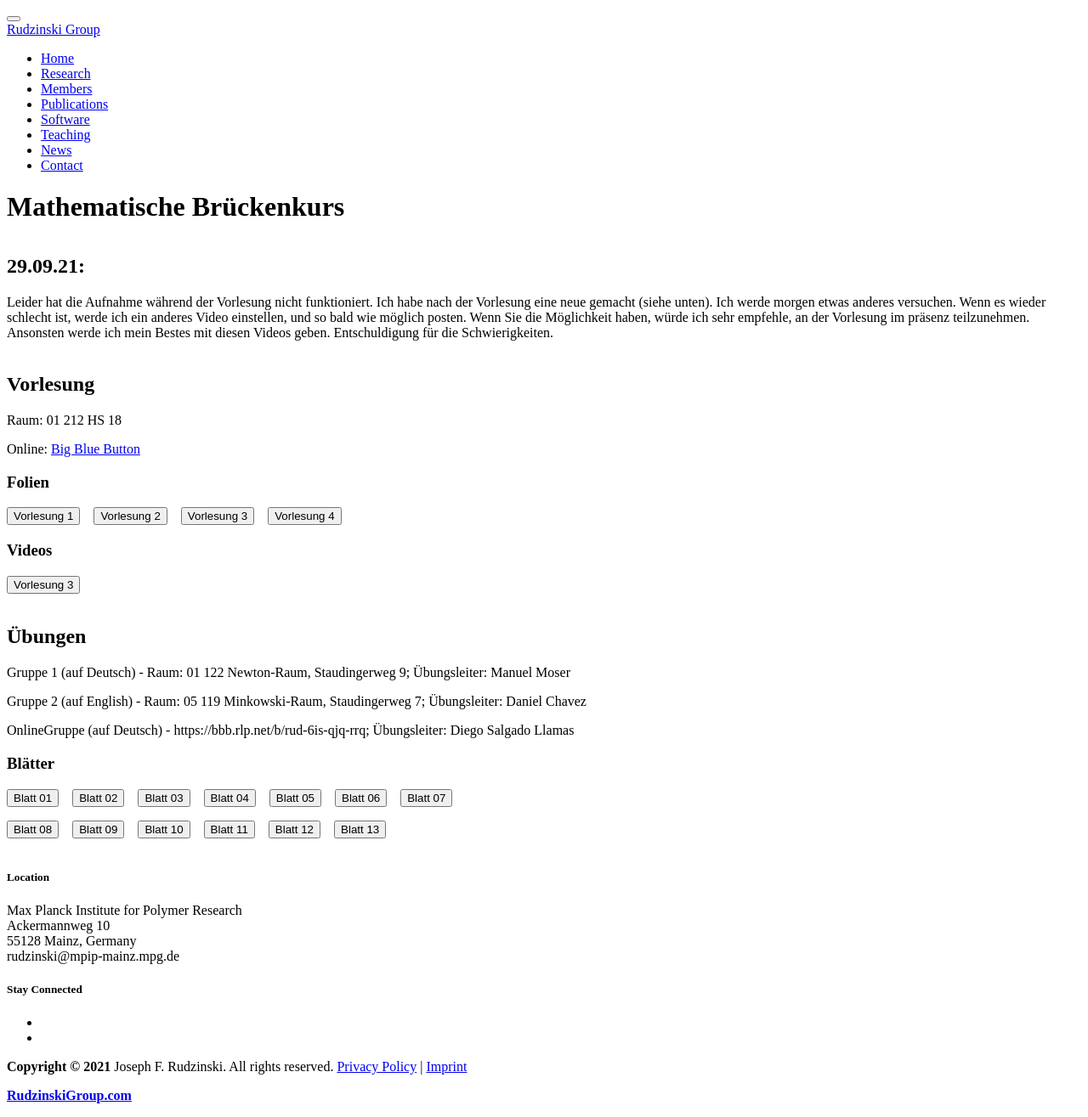
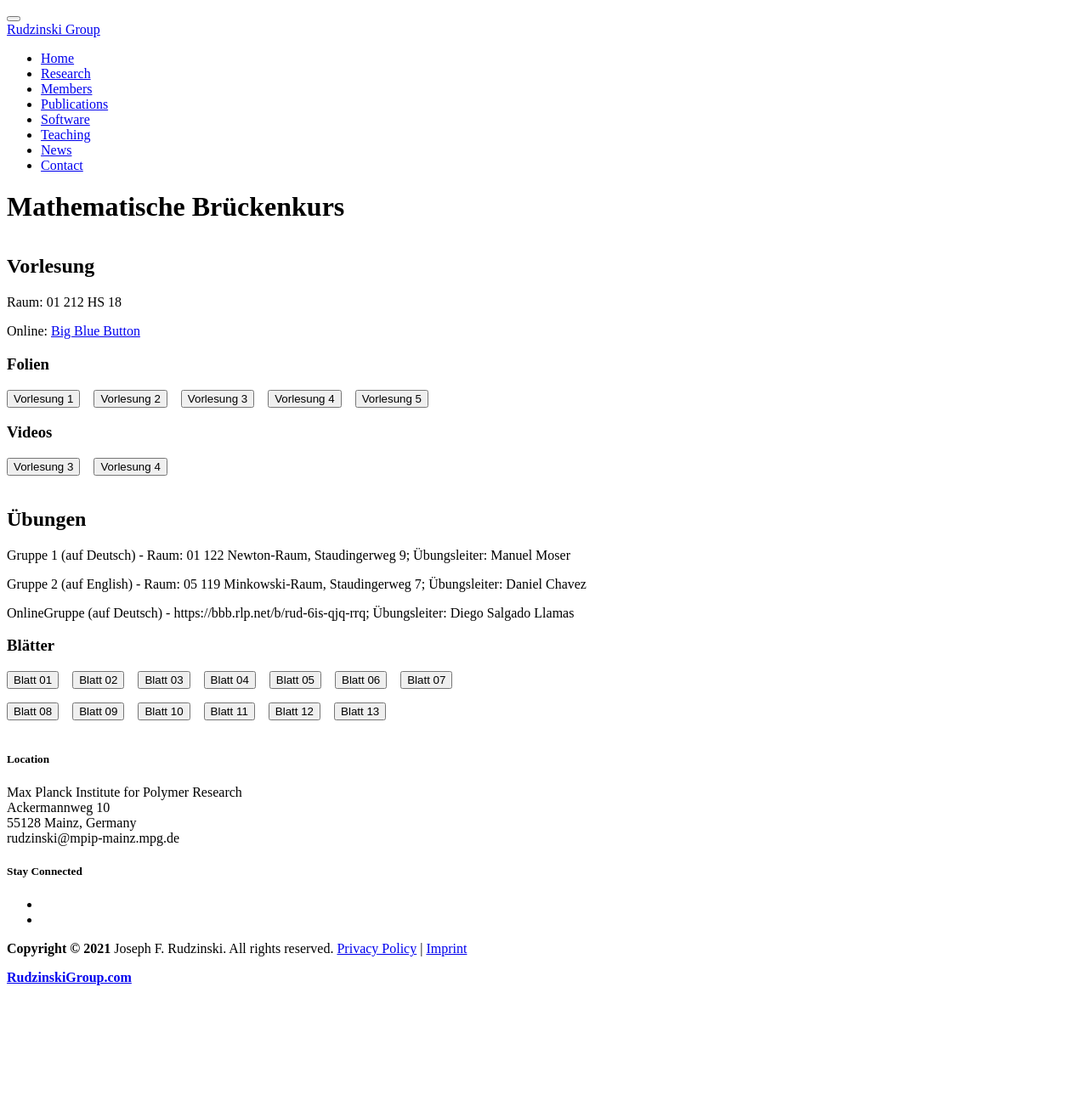
Before and after one commit to JFRudzinski/JFRudzinski.github.io, a Jekyll site: the page built from _posts/classes/2021-09-26-Brueckenkurs.md, in a window 1280 px wide. Shown: the whole page at 85% size. Built offline with Jekyll 4.4.1, drawn with Linux system fonts in a browser that asks for light colours; after the commit the page ends 1176 px from its top, so only the background shows below that.

Commit message:
added vor05.pdf

```diff
--- a/_posts/classes/2021-09-26-Brueckenkurs.md
+++ b/_posts/classes/2021-09-26-Brueckenkurs.md
@@ -10,12 +10,12 @@
 ---
 
 
-<div class="container">
+<!-- <div class="container">
     <div class="center" style="margin-top:1cm; margin-bottom:1cm">
         <h2 class="post-title">29.09.21:</h2>
         <p> Leider hat die Aufnahme während der Vorlesung nicht funktioniert. Ich habe nach der Vorlesung eine neue gemacht (siehe unten). Ich werde morgen etwas anderes versuchen. Wenn es wieder schlecht ist, werde ich ein anderes Video einstellen, und so bald wie möglich posten. Wenn Sie die Möglichkeit haben, würde ich sehr empfehle, an der Vorlesung im präsenz teilzunehmen. Ansonsten werde ich mein Bestes mit diesen Videos geben. Entschuldigung für die Schwierigkeiten. </p>
     </div>
-</div>
+</div> -->
 
 
 <div class="container">
@@ -36,10 +36,14 @@
         &nbsp;&nbsp;
         <a href="{{site.baseurl}}/assets/content/Teaching/Brueckenkurs/Vorlesungen/vorl_04.pdf" target="_blank"><button class="button-new shadow">Vorlesung 4</button></a>
         &nbsp;&nbsp;
+        <a href="{{site.baseurl}}/assets/content/Teaching/Brueckenkurs/Vorlesungen/vorl_05.pdf" target="_blank"><button class="button-new shadow">Vorlesung 5</button></a>
+        &nbsp;&nbsp;
         </p>
         <h3 class="post-subtitle">Videos</h3>
         <p>
         <a href="{{site.baseurl}}/assets/content/Teaching/Brueckenkurs/Vorlesungen/vorl_03.mp4" target="_blank"><button class="button-new shadow">Vorlesung 3</button></a>
+        &nbsp;&nbsp;
+        <a href="{{site.baseurl}}/assets/content/Teaching/Brueckenkurs/Vorlesungen/vorl_04.mov" target="_blank"><button class="button-new shadow">Vorlesung 4</button></a>
         &nbsp;&nbsp;
         </p>
     </div>
```
Also changed, not shown: 1 other file.
